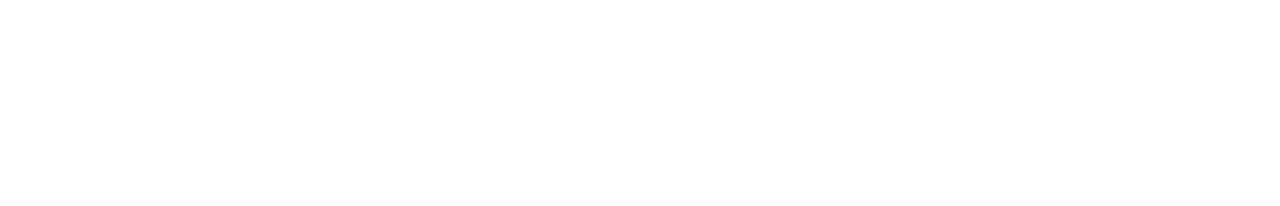
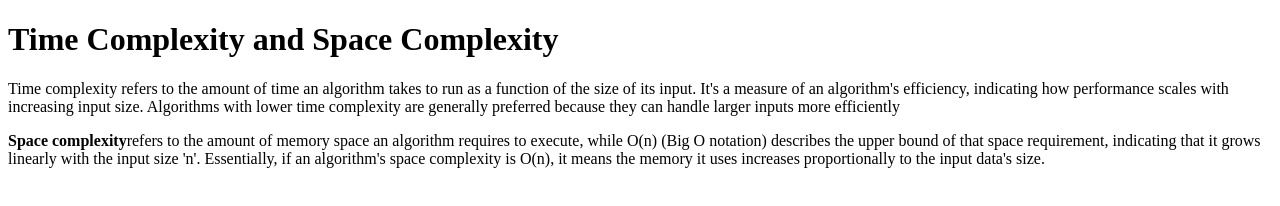
Before and after one commit to acciojob/time-and-space-complexity-Jayasurya016, a website: page main.html in a window 1280 px wide. Drawn offline with Linux system fonts and the light colour scheme.

Commit message:
created a submission

```diff
--- a/main.html
+++ b/main.html
@@ -8,6 +8,9 @@
 
 <body>
 	<!-- the entire body must be written by student -->
+	<h1>Time Complexity and Space Complexity</h1>
+	<p>Time complexity refers to the amount of time an algorithm takes to run as a function of the size of its input. It's a measure of an algorithm's efficiency, indicating how performance scales with increasing input size. Algorithms with lower time complexity are generally preferred because they can handle larger inputs more efficiently</p>
+	<p><b>Space complexity</b>refers to the amount of memory space an algorithm requires to execute, while O(n) (Big O notation) describes the upper bound of that space requirement, indicating that it grows linearly with the input size 'n'. Essentially, if an algorithm's space complexity is O(n), it means the memory it uses increases proportionally to the input data's size.</p>
     <script type="text/javascript" src="./script.js">
 </script>
 
```
